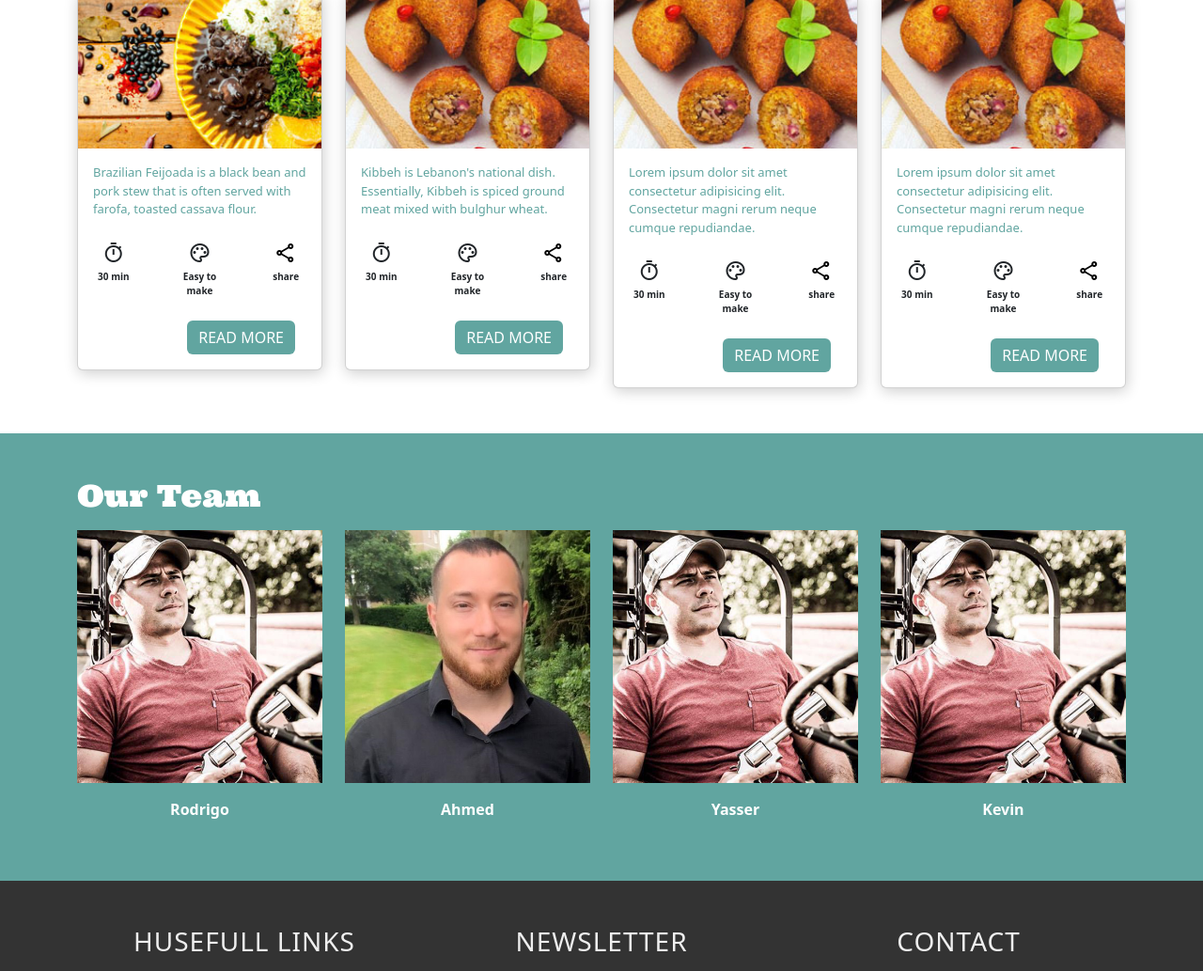
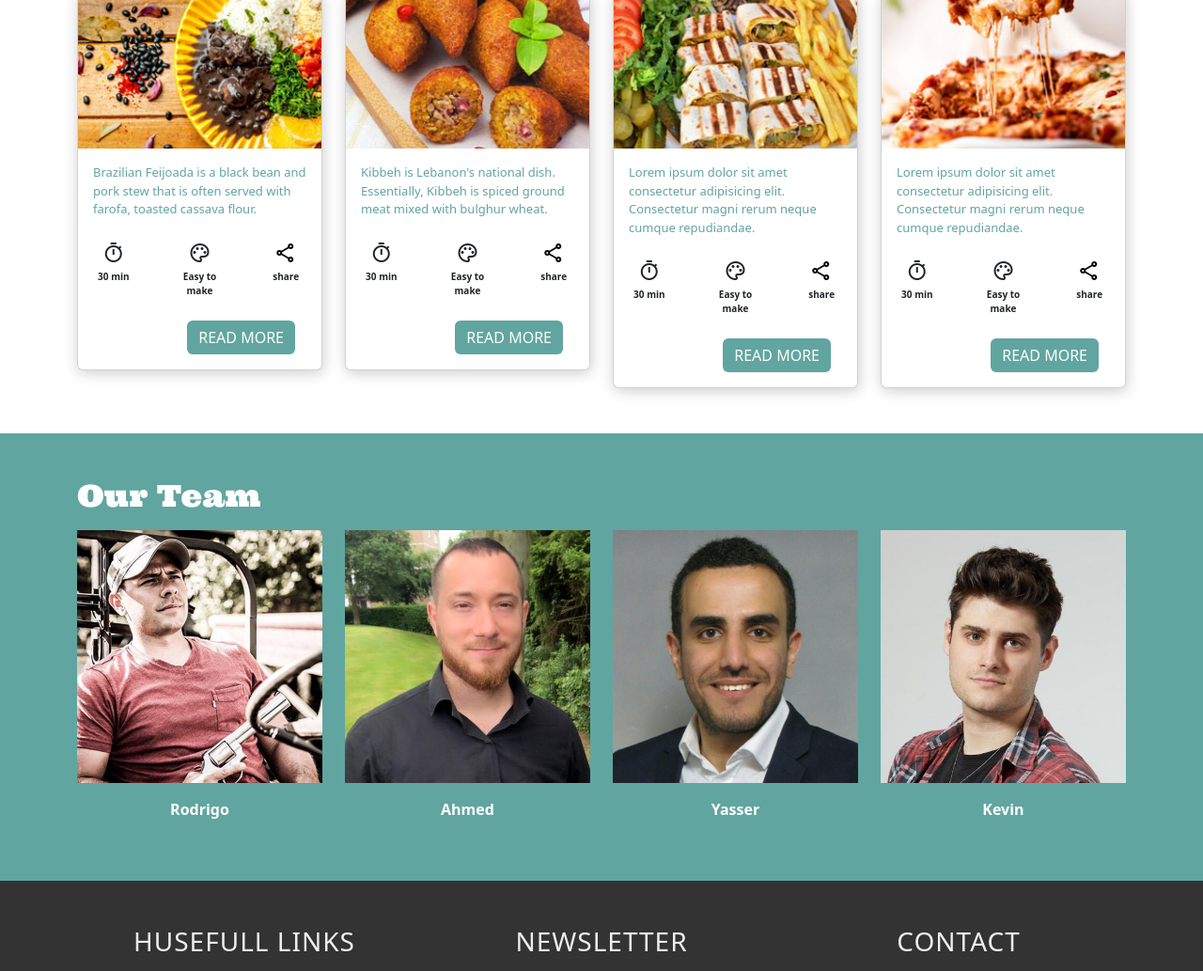
Before and after one commit to rodrigomenezes22/cook-book-group4, a plain HTML site: page index.html in a window 1280 px wide. Shown: the part 525-1558 px from the top of the page at 94% size. Drawn offline with nearby package versions, Linux system fonts and the light colour scheme.

Commit message:
latest changes

```diff
--- a/index.html
+++ b/index.html
@@ -188,7 +188,7 @@
           <div class="col-lg-3 col-md-6 col-sm-10 col-xs-12">
             <!--card3-->
             <div class="card">
-              <img src="./images/kibbeh-small.jpg" class="img-fluid" alt="..." />
+              <img src="./images/yasser-food.jpg" class="img-fluid" alt="..." />
               <div class="middle">
                 <div class="text">Pizza Margarirra</div>
               </div>
@@ -242,9 +242,9 @@
           <div class="col-lg-3 col-md-6 col-sm-10 col-xs-12">
             <!--card4-->
             <div class="card">
-              <img src="./images/kibbeh-small.jpg" class="img-fluid" alt="..." />
+              <img src="./images/lasagna.jpg" class="img-fluid" alt="..." />
               <div class="middle">
-                <div class="text">Pizza Margarirra</div>
+                <div class="text">Shawarma</div>
               </div>
               <div class="card-body">
                 <p
@@ -309,11 +309,11 @@
             <p class="text-white fw-bold mt-3">Ahmed</p>
           </div>
           <div class="col-lg-3 gap-3 col-sm-12">
-            <img src="images/rodrigo.png" alt="Yasser" class="img-fluid" />
+            <img src="images/yasser-thumb.jpg" alt="Yasser" class="img-fluid" />
             <p class="text-white fw-bold mt-3">Yasser</p>
           </div>
           <div class="col-lg-3 gap-3 col-sm-12">
-            <img src="images/rodrigo.png" alt="Kevin" class="img-fluid" />
+            <img src="images/kevin-ceka.jpg" alt="Kevin" class="img-fluid" />
             <p class="text-white fw-bold mt-3">Kevin</p>
           </div>
         </div>
--- a/style.css
+++ b/style.css
@@ -57,6 +57,7 @@
   font-family: "Roboto", sans-serif;
   font-weight: bolder;
   font-size: larger;
+  text-shadow: 1px 3px 5px rgba(0, 0, 0, 0.8);
 }
 /* nav*/
 .bg-secondary {
```
Also changed, not shown: recipe-02.html (+1 -1 lines), images/kevin-ceka.jpg (added), images/lasagna.jpg (added), images/yasser-alhayek.jpg (added), images/yasser-food.jpg (added), images/yasser-thumb.jpg (added).
